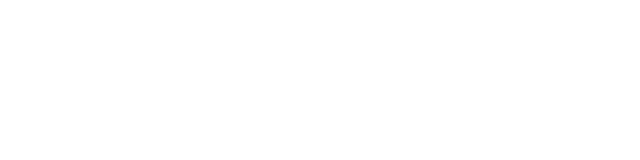
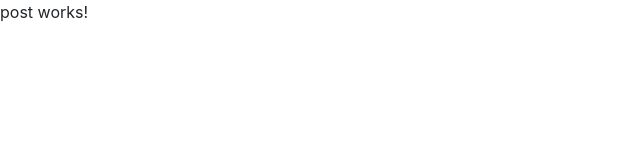
Before and after one commit to Mhvandyke/MikeMovieDB, an Angular app: page /post in a window 1280 px wide. Before the commit this address led to /. Shown: the top 160 px of the page, without its empty margins (0-640 px from the left). Built offline with nearby package versions, Linux system fonts and the light colour scheme.

Commit message:
added basic firebase

```diff
--- a/package.json
+++ b/package.json
@@ -21,6 +21,7 @@
     "@angular/router": "~7.1.0",
     "bootstrap": "^4.1.1",
     "core-js": "^2.5.4",
+    "firebase-admin": "^6.3.0",
     "ngx-bootstrap": "^3.1.2",
     "rxjs": "~6.3.3",
     "tslib": "^1.9.0",
--- /dev/null
+++ b/src/app/post/post.component.html
@@ -0,0 +1,3 @@
+<p>
+  post works!
+</p>
--- /dev/null
+++ b/src/app/post/post.component.ts
@@ -0,0 +1,15 @@
+import { Component, OnInit } from '@angular/core';
+
+@Component({
+  selector: 'app-post',
+  templateUrl: './post.component.html',
+  styleUrls: ['./post.component.css']
+})
+export class PostComponent implements OnInit {
+
+  constructor() { }
+
+  ngOnInit() {
+  }
+
+}
```
Also changed, not shown: src/app/app.module.ts (+9 -4 lines), src/app/post/post.component.css (added), 2 other files (tests, documents, lock files or other folders).
